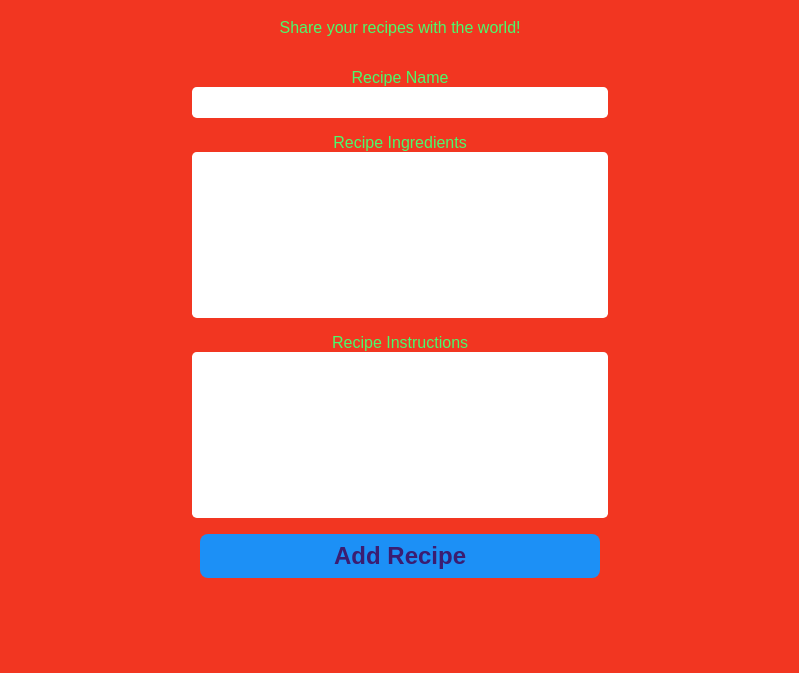
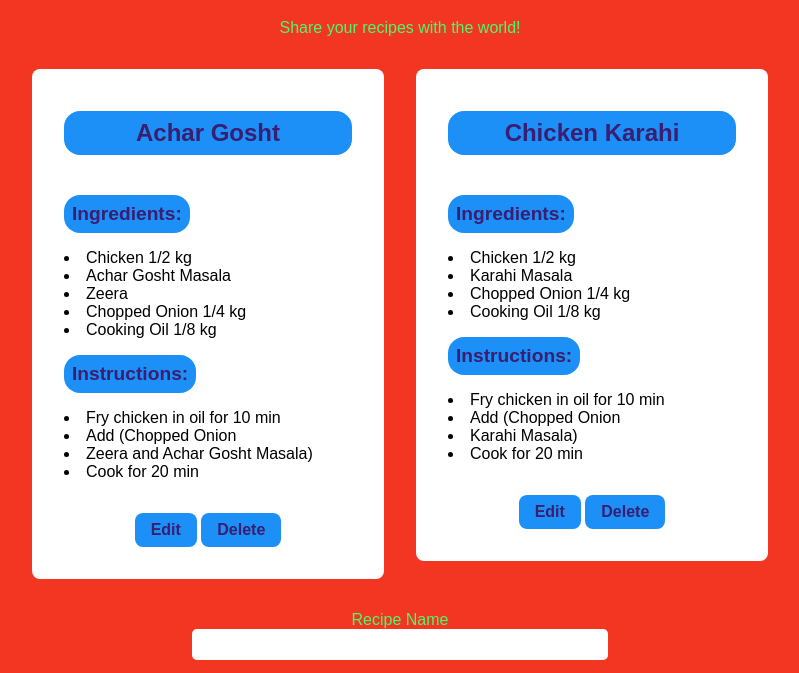
Before and after one commit to DilsherB/recipes-share, a plain HTML site: page index.html in a window 1280 px wide. Shown: the part 61-734 px from the top of the page, without its empty margins (240-1039 px from the left). Drawn offline with Linux system fonts and the light colour scheme.

Commit message:
completed without edit and delete functionality

```diff
--- a/functionality.js
+++ b/functionality.js
@@ -0,0 +1,37 @@
+const recipes = [
+  {
+    name: "Achar Gosht",
+  ingredients: "Chicken 1/2 kg, Achar Gosht Masala, Zeera, Chopped Onion 1/4 kg, Cooking Oil 1/8 kg",
+  instructions: "Fry chicken in oil for 10 min, Add (Chopped Onion, Zeera and Achar Gosht Masala), Cook for 20 min"},
+  {
+    name: "Chicken Karahi",
+    ingredients: "Chicken 1/2 kg, Karahi Masala, Chopped Onion 1/4 kg, Cooking Oil 1/8 kg",
+    instructions: "Fry chicken in oil for 10 min, Add (Chopped Onion, Karahi Masala), Cook for 20 min"
+  }
+];
+
+const displayRecipes = () => {
+  const recipeList = document.getElementById("recipeList");
+  recipeList.innerHTML = "";
+  recipes.forEach((recipe, index) => {
+    const card = document.createElement('div');
+    card.classList.add('recipe-card');
+    const ingredientsList = recipe.ingredients.split(',').map(item => `<li>${item.trim()}</li>`).join('');
+    const instructionsList = recipe.instructions.split(',').map(item => `<li>${item.trim()}</li>`).join('');
+    card.innerHTML += `
+    <div class="card" style="width: 18rem;">
+      <div class="card-body">
+        <h5 class="card-title">${recipe.name}</h5>
+        <h6 class="card-subtitle">Ingredients:</h6>
+        <p class="card-text">${ingredientsList}</p>
+        <h6 class="card-subtitle">Instructions:</h6>
+        <p class="card-text">${instructionsList}</p>
+        <button type="button" style="font-size: 1rem;" onclick="editRecipe(${index})">Edit</button>
+        <button type="button" style="font-size: 1rem;" onclick="deleteRecipe(${index})">Delete</button>
+      </div>
+    </div>
+    `;
+    recipeList.appendChild(card);
+  })
+}
+displayRecipes();
--- a/index.html
+++ b/index.html
@@ -9,7 +9,7 @@
 <body>
   <h1>Recipes Share</h1>
   <p>Share your recipes with the world!</p>
-  <div id="recipeCard">
+  <div id="recipeList">
 
   </div>
   <div id="recipeForm">
@@ -23,5 +23,6 @@
       <button>Add Recipe</button>
     </form>
   </div>
+  <script src="functionality.js"></script>
 </body>
 </html>
--- a/style.css
+++ b/style.css
@@ -42,7 +42,7 @@ form {
   resize: none;
 }
 
-#recipeForm form button {
+button {
   margin-top: 1rem;
   padding: 0.5rem 1rem;
   border: none;
@@ -53,3 +53,43 @@ form {
   font-weight: 700;
   cursor: pointer;
 }
+
+#recipeList {
+  display: flex;
+  flex-wrap: wrap;
+  justify-content: center;
+  align-items:flex-start;
+}
+
+.card {
+  flex: 1;
+  margin: 1rem;
+  padding: 0.1rem 2rem 2rem 2rem;
+  border-radius: 0.5rem;
+  background-color: #fff;
+  color: #000;
+}
+
+.card-title {
+  font-size: 1.5rem;
+  font-weight: 700;
+  padding: 0.5rem 0;
+  border-radius: 1rem;
+  background-color: var(--button-bg-color);
+  color: var(--button-color);
+}
+
+.card-subtitle {
+  font-size: 1.2rem;
+  font-weight: 700;
+  padding: 0.5rem;
+  margin: 0;
+  width: fit-content;
+  border-radius: 1rem;
+  background-color: var(--button-bg-color);
+  color: var(--button-color);
+}
+
+li {
+  text-align: left;
+}
```
